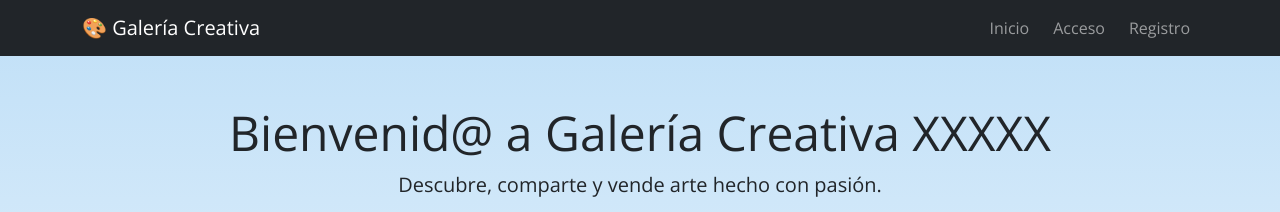
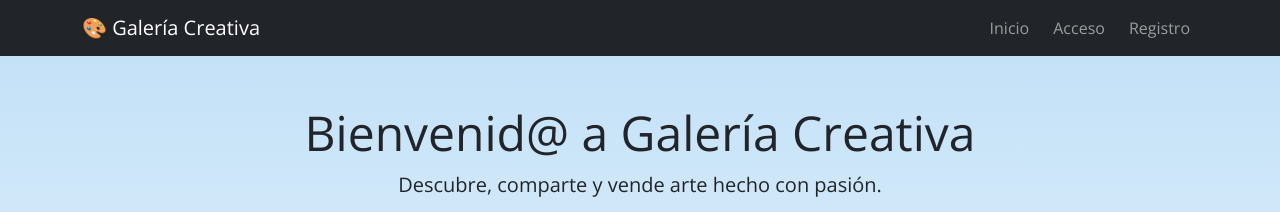
Before and after one commit to RODRIGOMORAMO/marketplace, a React (Vite) app in the folder frontend/: page / in a window 1280 px wide. Shown: the top 212 px of the page. Built offline with nearby package versions, Linux system fonts and the light colour scheme; no server answers.

Commit message:
Eliminación XXXX

```diff
--- a/frontend/src/pages/Home.jsx
+++ b/frontend/src/pages/Home.jsx
@@ -24,7 +24,7 @@ const Home = () => {
   return (
     <div>
       <div className="text-center py-4">
-        <h1 className="display-5 fw-bold">Bienvenid@ a Galería Creativa XXXXX</h1>
+        <h1 className="display-5 fw-bold">Bienvenid@ a Galería Creativa</h1>
         <p className="lead">Descubre, comparte y vende arte hecho con pasión.</p>
         <h1 className="text-center my-4">Explora Obras y Servicios Creativos</h1>
       </div>
```
